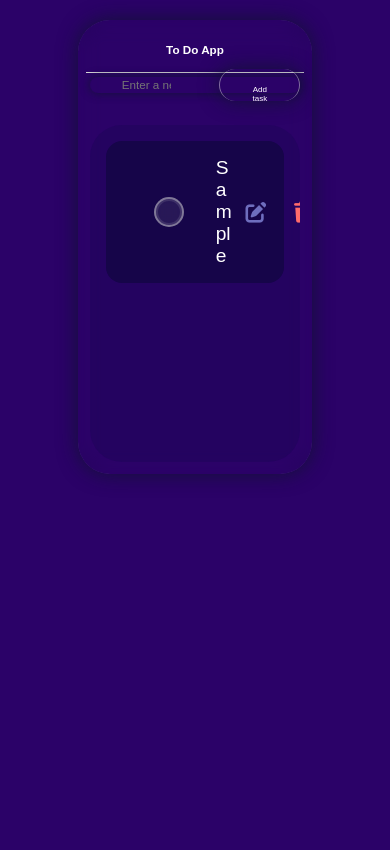
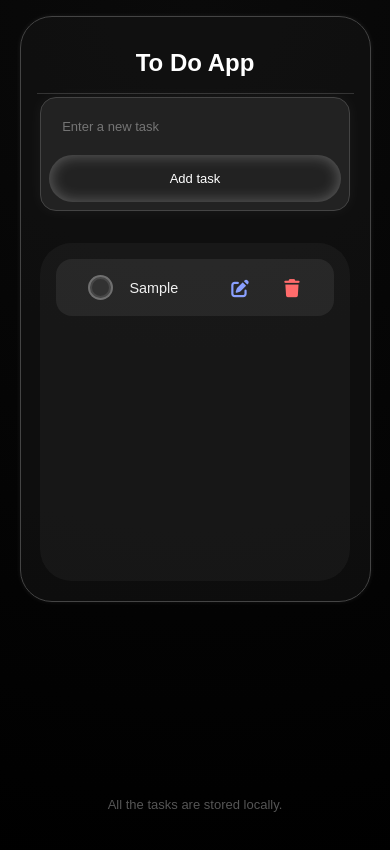
Before and after one commit to rakeshPatel-Dev/todo-App, a plain HTML site: page index.html in a window 390 px wide. Both pictures are taken after typing "Sample" into the empty fields and a click on the button "Add task". Drawn offline with Linux system fonts and the light colour scheme.

Commit message:
responsive done

```diff
--- a/index.html
+++ b/index.html
@@ -31,12 +31,11 @@
           </div>
         </form>
         <div class="task-list">
-          <div class="message">
-            Your tasks will appear here. Add one to see.
-          </div>
+          <div class="message">No task added yet!</div>
         </div>
       </div>
     </div>
+    <p class="info">All the tasks are stored locally.</p>
   </body>
   <script src="script.js"></script>
 </html>
--- a/script.js
+++ b/script.js
@@ -18,6 +18,7 @@ function renderTasks() {
   const tasks = getTasks();
 
   if (tasks.length === 0) {
+    message.textContent = "No task added yet!";
     message.style.display = "block";
   } else {
     message.style.display = "none";
@@ -27,6 +28,7 @@ function renderTasks() {
   }
 }
 renderTasks();
+
 
 // -------- Create Task Element --------
 function createTaskElement(taskHeading, completed = false) {
--- a/style.css
+++ b/style.css
@@ -5,128 +5,119 @@
 }
 
 body {
-  font-family: Arial, Helvetica, sans-serif;
-  background: #2b0268;
-  color: #ffffff;
+  font-family: "Poppins", Arial, Helvetica, sans-serif;
+  background: radial-gradient(circle at top, #0a0a0a, #000);
+  color: #f1f1f1;
+  overflow: hidden;
+  height: 100dvh;
+}
+
+.info {
+  position: absolute;
+  bottom: 2rem;
+  left: 50%;
+  transform: translateX(-50%);
+  color: #555;
+  font-weight: 500;
+  font-size: medium;
 }
 
 .cursor {
   height: 30vh;
   width: 30vh;
-  background-color: #3a218b;
+  background-color: rgba(255, 255, 255, 0.3);
   filter: blur(50px);
   border-radius: 50%;
-  position: absolute; /* stays inside .todo-app */
-  pointer-events: none; /* so clicks pass through */
+  position: absolute;
+  pointer-events: none;
   transform: translate(-50%, -50%);
-  display: none; /* hidden until mouse enters */
+  display: none;
   z-index: -1;
 }
 
 .todo-app {
-  height: auto;
+  overflow: hidden;
   position: relative;
+
   width: 60vw;
-  top: 20%;
-  margin-top: 5vw;
-  left: 50%;
-  transform: translateX(-50%);
+  margin: 6vw auto;
   padding: 2vw;
-  overflow: hidden;
-  box-shadow: 0 0px 20px rgb(18, 18, 54);
   border-radius: 2rem;
+  border: 1px solid #444;
+  box-shadow: 0 0 5px rgba(255, 255, 255, 0.08);
+  background: rgba(20, 20, 20, 0.6);
 }
-.todo-app::before {
-  content: "";
-  border-radius: 2rem;
-  position: absolute;
-  top: 0;
-  left: 0;
-  width: 100%;
-  height: 100%;
 
-  /* Glass effect */
-  background: rgba(255, 255, 255, 0); /* semi-transparent */
-  -webkit-backdrop-filter: blur(10px); /* for Safari */
-  backdrop-filter: blur(10px); /* blur whatever is behind */
-  box-shadow: 0 0px 20px rgb(159, 159, 185);
-  /* border: 1px solid rgba(255, 255, 255, 0.3);  */
-  z-index: -1;
-}
 .todo-app h1 {
   color: #ffffff;
   text-align: center;
   font-size: 3vw;
   font-weight: 700;
-  border-bottom: 1px solid #dadada;
+  border-bottom: 1px solid rgba(255, 255, 255, 0.15);
   padding: 1rem;
 }
+
 .app-container {
-  /* background-color: #fff; */
   position: relative;
   height: auto;
   padding: 1vw;
 }
 
-/* form {
-  border-bottom: 1px solid #dadada;
-  margin-bottom: 2rem;
-  height: 15vh;
-} */
-
 .input-container {
-  height: 4vw;
+  /* height: 4vw; */
   width: 100%;
-  /* background: #912323; */
-  /* border: 1px solid #dadada7e; */
-  box-shadow: 0 0 10px rgb(18, 18, 54);
+  box-shadow: 0 0 15px rgba(255, 255, 255, 0.05);
   border-radius: 2rem;
   display: flex;
   align-items: center;
   justify-content: space-between;
+  background: rgba(255, 255, 255, 0.05);
+  -webkit-backdrop-filter: blur(8px);
+  backdrop-filter: blur(8px);
+  border: 1px solid #444;
+}
+
+.input-container:focus-within {
+  background-color: #222;
 }
 
 form input {
-  padding: 1rem 2rem;
+  padding: 1.3rem 2rem;
   background: transparent;
   outline: none;
   border: none;
-  color: rgb(255, 255, 255);
-  font-size: clamp(0.5rem, 3vw, 1rem);
+  color: #f9f9f9;
+  font-size: clamp(0.8rem, 3vw, 1rem);
   width: 80%;
-}
-form input:focus {
-  border: 1px solid #dadada;
-  /* box-shadow: inset 0 0 20px rgba(255, 255, 255, 0.247); */
-  border: none;
 }
 
 form button {
   border: none;
   outline: none;
   background: transparent;
-  height: 4vw;
-  border-left: 1px solid #dadada7e;
-  border-right: 1px solid #dadada7e;
-  padding: 1rem 2rem;
+  padding: 1rem 1.5rem;
   border-radius: 2rem;
   font-size: clamp(0.5rem, 1vw, 1rem);
-  color: white;
-  margin-left: 1rem;
-  box-shadow: 0 0 20px rgb(18, 18, 54);
-  transition: all ease 0.3s;
+  color: #ffffff;
+  margin-right: 0.5vw;
+  transition: all ease 0.2s;
+  cursor: pointer;
+  box-shadow: inset 0 0 15px rgba(255, 255, 255, 0.3);
 }
+
+form button:hover {
+  background: rgba(255, 255, 255, 0.1);
+}
+
 form button:active {
   transform: scale(0.9);
-  border: 1px solid #dadada;
-  box-shadow: inset 0 0 20px rgba(255, 255, 255, 0.247);
+  background: rgba(255, 255, 255, 0.15);
 }
 
 .task-list {
-  background-color: #090d3f2d;
+  background-color: rgba(255, 255, 255, 0.04);
   padding: 1rem;
   border-radius: 2rem;
-  /* border: 1px solid #dadada7e; */
   margin-top: 2rem;
   height: 40vh;
   overflow-y: auto;
@@ -137,22 +128,22 @@ form button:active {
 }
 
 .task-items {
-  background-color: #160549;
+  background-color: rgba(255, 255, 255, 0.07);
   padding: 1rem 2rem;
-  display: flex; /* FIX: make them show */
+  display: flex;
   border-radius: 1rem;
   align-items: center;
   justify-content: space-between;
-  margin-bottom: 1rem; /* spacing between tasks */
-  transition: transform 0.2s ease, background 0.2s ease;
+  margin-bottom: 1rem;
+  transition: all 0.2s ease;
 }
+
 .task-items:hover {
   transform: translateY(-2px);
-  background-color: #1e0661;
-  border: 1px solid #dadada7e;
+  background-color: rgba(255, 255, 255, 0.12);
+  border: 1px solid rgba(255, 255, 255, 0.15);
 }
 
-/* wrapper */
 .checkbox {
   display: inline-flex;
   align-items: center;
@@ -164,42 +155,36 @@ form button:active {
   padding: 0 1rem;
 }
 
-/* keep input accessible but invisible */
 .cb {
-  position: absolute; /* keep it in flow for focus/keyboard */
+  position: absolute;
   opacity: 0;
   width: 20px;
-  height: 20px; /* give it size so it’s focusable */
+  height: 20px;
 }
 
-/* the visual box */
 .box {
   width: 30px;
   height: 30px;
   border-radius: 50%;
   padding: 0.5rem;
-  border: 2px solid #dadada7e;
-  background: rgba(255, 255, 255, 0.08);
+  border: 2px solid rgba(255, 255, 255, 0.3);
+  background: rgba(255, 255, 255, 0.05);
   -webkit-backdrop-filter: blur(6px);
   backdrop-filter: blur(6px);
   box-shadow: inset 0 0 0 2px rgba(255, 255, 255, 0.1);
-  position: relative;
-  transition: background 0.2s, border-color 0.2s, box-shadow 0.2s;
+  transition: all 0.2s ease;
 }
 
-/* focus ring */
 .cb:focus-visible + .box {
-  outline: 2px solid #8ab4f8;
+  outline: 2px solid #aaa;
   outline-offset: 3px;
 }
 
-/* checked state */
 .cb:checked + .box {
   background: #ffffff;
   border-color: #ffffff;
 }
 
-/* checkmark */
 .box::after {
   content: "";
   position: absolute;
@@ -207,54 +192,57 @@ form button:active {
   top: 5px;
   width: 6px;
   height: 10px;
-  border: solid #0b0d34;
+  border: solid #0a0a0a;
   border-width: 0 2px 2px 0;
   transform: rotate(45deg) scale(0);
   transform-origin: center;
   transition: transform 0.2s ease;
 }
+
 .cb:checked + .box::after {
   transform: rotate(45deg) scale(1);
 }
+
 .task-items:has(.cb:checked) .task-heading {
   text-decoration: line-through;
-  color: #aaaaaa83;
+  color: #777;
 }
 
 .task-items:has(.cb:checked) {
-  background-color: #110b2c;
+  background-color: rgba(255, 255, 255, 0.03);
 }
 
 .task-heading {
-  flex: 1; /* let it grow */
+  flex: 1;
   margin-left: 1rem;
   font-size: 1.2rem;
   word-break: break-word;
+  color: #f0f0f0;
 }
 
 .delete-btn {
   cursor: pointer;
   color: #ff6b6b;
-  transition: transform 0.2s ease, color 0.2s ease;
+  transition: all 0.2s ease;
   transform: scale(1.3);
+  margin-left: 1rem;
 }
 
 .delete-btn:hover {
   color: #ff3b3b;
   transform: scale(1.8);
 }
-i {
-  margin: 0 1rem;
-}
+
 .editBtn {
-  color: rgb(110, 110, 190);
+  color: #8aa0ff;
   cursor: pointer;
-  transition: transform 0.2s ease, color 0.2s ease;
+  transition: all 0.2s ease;
   transform: scale(1.3);
+  margin-right: 1rem;
 }
 
 .editBtn:hover {
-  color: rgb(187, 187, 219);
+  color: #b8c7ff;
   transform: scale(1.8);
 }
 
@@ -262,6 +250,97 @@ i {
   text-align: center;
   font-size: 1.5rem;
   margin-top: 6rem;
-  font-family: "Trebuchet MS", "Lucida Sans Unicode", "Lucida Grande",
-    "Lucida Sans", Arial, sans-serif;
+  color: #bdbdbd;
+  display: none;
 }
+
+/* ---------- RESPONSIVENESS ---------- */
+@media (max-width: 1024px) {
+  .todo-app {
+    width: 75vw;
+  }
+}
+
+@media (max-width: 768px) {
+  .todo-app {
+    width: 85vw;
+    margin: 4vw auto;
+    padding: 1.5rem;
+  }
+
+  .input-container {
+    flex-direction: column;
+    align-items: stretch;
+    gap: 0.5rem;
+    padding: 0.5rem;
+    border-radius: 1rem;
+  }
+
+  form input {
+    width: 100%;
+    padding: 0.8rem;
+    font-size: small;
+  }
+
+  form button {
+    width: 100%;
+    margin-left: 0;
+    height: auto;
+    font-size: small;
+  }
+
+  .task-items {
+    flex-direction: row;
+  }
+
+  .checkbox {
+    padding: 0;
+    margin-right: 1rem;
+  }
+
+  .task-heading {
+    margin-left: 0;
+    font-size: 1rem;
+  }
+}
+
+@media (max-width: 480px) {
+  .todo-app {
+    width: 90vw;
+    padding: 1rem;
+  }
+
+  .todo-app h1 {
+    font-size: 1.5rem;
+  }
+
+  .task-list {
+    max-height: 60vh;
+  }
+
+  .task-heading {
+    font-size: 0.9rem;
+  }
+
+  .checkbox {
+    padding: 0;
+    /* background-color: #950808; */
+  }
+
+  .box {
+    width: 25px;
+    height: 25px;
+  }
+  .box::after {
+    top: 0.2rem;
+    left: 0.5rem;
+  }
+
+  .delete-btn,
+  .editBtn {
+    transform: scale(1.1);
+  }
+  .info {
+    font-size: small;
+  }
+}
```
